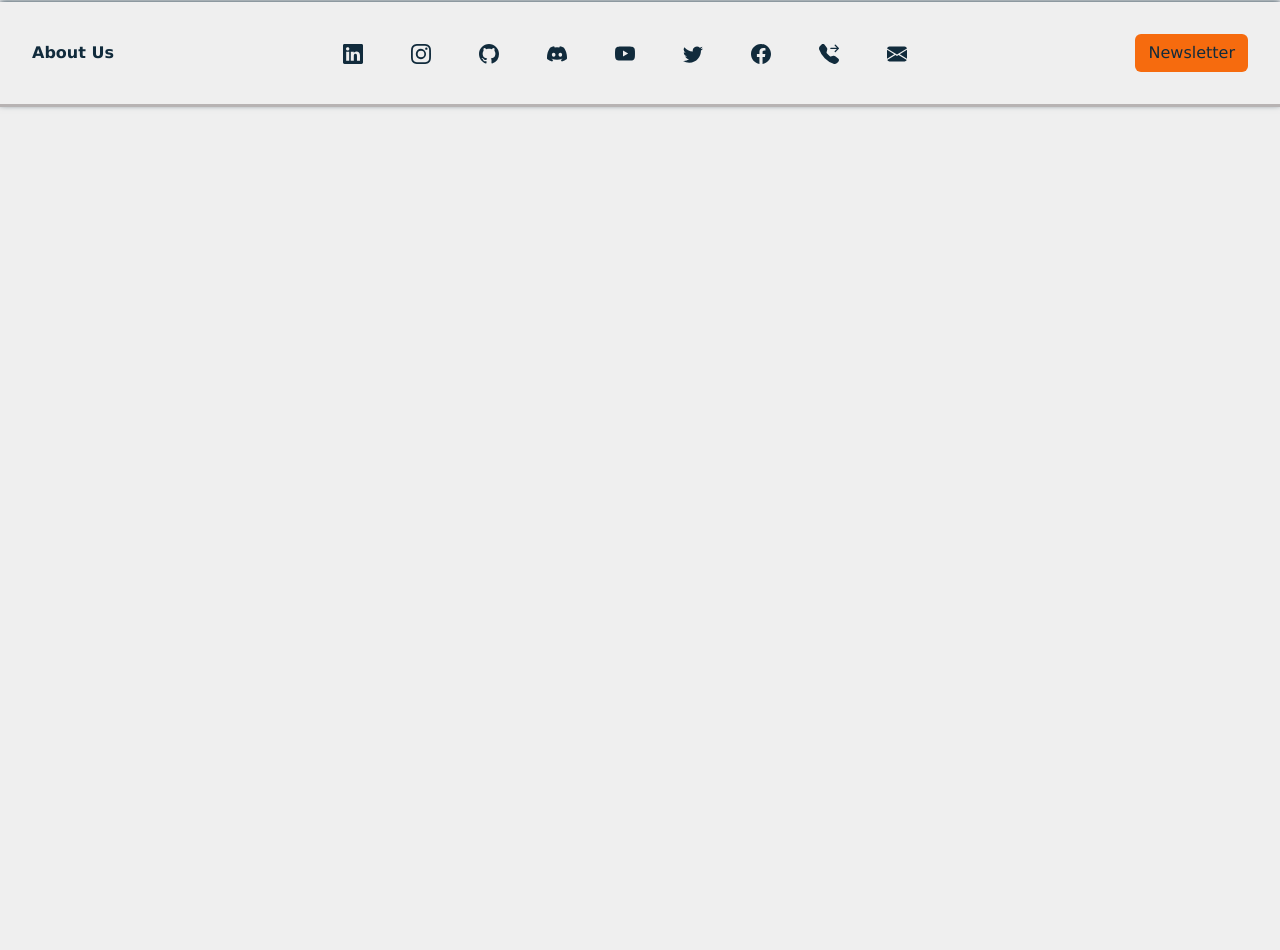
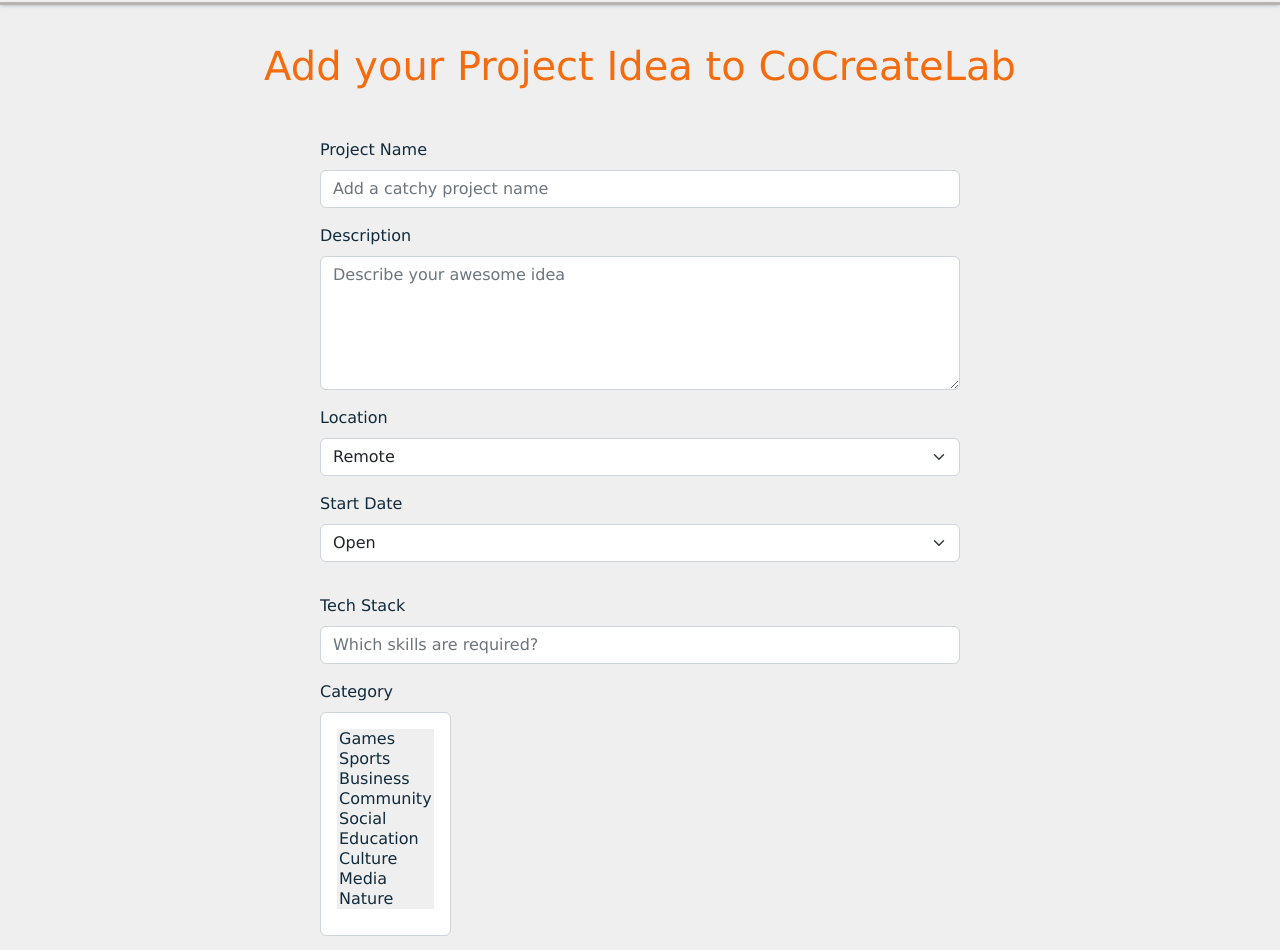
Before and after one commit to Co-Create-Lab/co_create_lab_frontend, a React (Create React App) app: page /createproject in a window 1280 px wide. Shown: the part 100-1050 px from the top of the page. Before the commit the page ends 800 px from the top, so only its background shows below. Built offline with nearby package versions, Linux system fonts and the light colour scheme; a web font is replaced by a local one.

Commit message:
vol1 create a project

```diff
--- a/package.json
+++ b/package.json
@@ -10,10 +10,12 @@
     "bootstrap": "^5.2.3",
     "bootstrap-icons": "^1.10.3",
     "dateformat": "^5.0.3",
+    "multiselect-react-dropdown": "^2.0.25",
     "react": "^18.2.0",
     "react-bootstrap": "^2.7.2",
     "react-dom": "^18.2.0",
     "react-helmet": "^6.1.0",
+    "react-hook-form": "^7.43.1",
     "react-router-dom": "^6.8.1",
     "react-scripts": "5.0.1",
     "web-vitals": "^2.1.4"
--- a/src/App.css
+++ b/src/App.css
@@ -21,6 +21,8 @@
 
 h1 {
     color: var(--color-orange);
+    padding: 1em;
+    font-weight: 600;
 }
 
 .nopadding {
@@ -109,6 +111,7 @@ h1 {
 .footer_newsletterbutton {
     background-color:  var(--color-orange) !important;
     color: var(--color-darkblue) !important;
+    border: none !important;
 }
 
 .signupbutton:hover,
@@ -177,6 +180,20 @@ h1 {
 .projectdetail{
 
 }
+
+/* CREATE A PROJECT */
+
+.create_project {
+    margin-bottom: 2em;
+    min-width: 50%;
+}
+
+.input_categories {
+    min-height: 14em;
+    max-width: fit-content;
+    padding: 1em !important;
+    margin-bottom: 1em !important;
+}
 /* USERPROFILE */
 .userprofile {
 
--- a/src/App.js
+++ b/src/App.js
@@ -10,10 +10,8 @@ import Projectdetail from "./components/Projectdetail";
 import Allprojects from "./components/Allprojects";
 import Userprofile from "./components/Userprofile";
 import Usercontact from "./components/Usercontact";
-
+import CreateAProject from "./components/CreateAProject";
 import { useState } from "react";
-
-import CreateAProject from "./components/CreateAProject";
 
 
 function App() {
@@ -30,10 +28,11 @@ function App() {
             path="/login"
             element={<Login show={show} setShow={setShow} />}
           ></Route>
-          <Route
+          <Route path="/createproject" element={<CreateAProject />}></Route>
+          {/* <Route
             path="/signup"
             element={<Signup show={show} setShow={setShow} />}
-          ></Route>
+          ></Route> */}
           <Route path="/projects" element={<Allprojects />}></Route>
           <Route path="/projects/:id" element={<Projectdetail />}></Route>
           <Route path="/user/:id" element={<Userprofile />}></Route>
--- a/src/components/Allprojects.js
+++ b/src/components/Allprojects.js
@@ -102,7 +102,7 @@ export default function Allprojects() {
                             <path d="M1.293 7.793A1 1 0 0 1 1 7.086V2a1 1 0 0 0-1 1v4.586a1 1 0 0 0 .293.707l7 7a1 1 0 0 0 1.414 0l.043-.043-7.457-7.457z" />
                           </svg>
                           {project.categories?.map((category) => {
-                            return <div>{category}</div>
+                            return <div key={project._id}>{category}</div>
                           }) }
                         </div>
                       </div>
--- a/src/components/CreateAProject.js
+++ b/src/components/CreateAProject.js
@@ -1,18 +1,163 @@
-import { Helmet } from "react-helmet"
+import { Helmet } from "react-helmet";
+import Form from "react-bootstrap/Form";
+import Col from "react-bootstrap/Col";
+import Row from "react-bootstrap/Row";
+import Button from "react-bootstrap/Button";
+import { useState } from "react";
 
-export default function CreateAProject () {
-    return(
+export default function CreateAProject() {
+  const [location, setLocation] = useState("remote");
+  const [startDate, setStartDate] = useState("open");
+  const [category, setCategory] = useState([]);
+
+  const handleOnChangeName = (e) => {
+    console.log(e.target.value);
+  };
+
+  const handleOnChangeDescription = (e) => {
+    console.log(e.target.value);
+  };
+
+  const handleOnChangeLocation = (e) => {
+    console.log(e.target.value);
+    setLocation(e.target.value);
+  };
+
+  const handleOnChangeStartDate = (e) => {
+    console.log(e.target.value);
+    setStartDate(e.target.value);
+  };
+
+  const handleOnChangeCity = (e) => {
+    console.log(e.target.value);
+  };
+
+  const handleOnChangeSpecificDate = (e) => {
+    console.log(e.target.value);
+  };
+
+  const handleOnChangeTechStack = (e) => {
+    console.log(e.target.value);
+  };
+
+  const onSelectedOptionsChange = (e) => {
+    setCategory(
+      [].slice.call(e.target.selectedOptions).map((item) => item.value)
+    );
+    console.log(category);
+  };
+
+  return (
     <>
-        <div className="create_project">CreateAProject
+      <h1>Add your Project Idea to CoCreateLab</h1>
+      <div className="create_project">
+        <Form>
+          <Row className="mb-3">
+            <Form.Group controlId="projectname">
+              <Form.Label>Project Name</Form.Label>
+              <Form.Control
+                onChange={handleOnChangeName}
+                required
+                placeholder="Add a catchy project name"
+              />
+            </Form.Group>
+          </Row>
+          <Form.Group className="mb-3" controlId="description">
+            <Form.Label>Description</Form.Label>
+            <Form.Control
+              placeholder="Describe your awesome idea"
+              as="textarea"
+              rows={5}
+              required
+              onChange={handleOnChangeDescription}
+            />
+          </Form.Group>
+          <Row className="mb-3">
+            <Form.Group as={Col} controlId="location">
+              <Form.Label>Location</Form.Label>
+              <Form.Select
+                aria-label="location"
+                onChange={handleOnChangeLocation}
+              >
+                <option value="remote">Remote</option>
+                <option value="onsite">Onsite</option>
+              </Form.Select>
+            </Form.Group>
 
+            {location === "onsite" && (
+              <Form.Group as={Col} controlId="city">
+                <Form.Label>City</Form.Label>
+                <Form.Control onChange={handleOnChangeCity} />
+              </Form.Group>
+            )}
+          </Row>
 
+          <Row className="mb-3">
+            <Form.Group className="mb-3" as={Col} controlId="start_date">
+              <Form.Label>Start Date</Form.Label>
+              <Form.Select
+                aria-label="Location"
+                onChange={handleOnChangeStartDate}
+              >
+                <option value="open">Open</option>
+                <option value="specific date">Specific Date</option>
+              </Form.Select>
+            </Form.Group>
 
+            {startDate === "specific date" && (
+              <Form.Group as={Col} controlId="specific_start_date">
+                <Form.Label>Specific Start Date</Form.Label>
+                <Form.Control
+                  type="date"
+                  onChange={handleOnChangeSpecificDate}
+                ></Form.Control>
+              </Form.Group>
+            )}
+          </Row>
+
+          <Row className="mb-3">
+            <Form.Group as={Col} controlId="tech_stack">
+              <Form.Label>Tech Stack</Form.Label>
+              <Form.Control
+                placeholder="Which skills are required?"
+                onChange={handleOnChangeTechStack}
+              />
+            </Form.Group>
+          </Row>
+
+          <Form.Group as={Col} controlId="categories">
+            <Form.Label>Category</Form.Label>
+            <Form.Control
+              as="select"
+              multiple
+              value={category}
+              onChange={onSelectedOptionsChange}
+              required
+              className="input_categories"
+            >
+              <option value="Games">Games</option>
+              <option value="Sports">Sports</option>
+              <option value="Business">Business</option>
+              <option value="Community">Community</option>
+              <option value="Social">Social</option>
+              <option value="Education">Education</option>
+              <option value="Culture">Culture</option>
+              <option value="Media">Media</option>
+              <option value="Nature">Nature</option>
+            </Form.Control>
+          </Form.Group>
+
+          <Button variant="primary" type="submit" className=" btn submitbutton">
+            Submit
+          </Button>
+        </Form>
       </div>
+
       <Helmet>
         <meta charSet="utf-8" />
         <title>Create A Project|CoCreateLab</title>
         <link rel="canonical" href="/createproject" />
       </Helmet>
     </>
-    )
+  );
 }
--- a/src/components/Projectdetail.js
+++ b/src/components/Projectdetail.js
@@ -5,13 +5,13 @@ import { useParams } from "react-router-dom";
 
 export default function Projectdetail () {
 
-const { _id } = useParams();
+const { id } = useParams();
 
 const [projectdetail, setProjectdetail] = useState([])
 
 useEffect(() => {
     axios
-      .get(`http://localhost:8080/projects/${_id}`)
+      .get(`http://localhost:8080/projects/${id}`)
       .then((response) => {
         setProjectdetail(response.data);
         console.log(response.data);
```
Also changed, not shown: 1 other file (tests, documents, lock files or other folders). Lines whose indentation alone changed are shown as unchanged.
